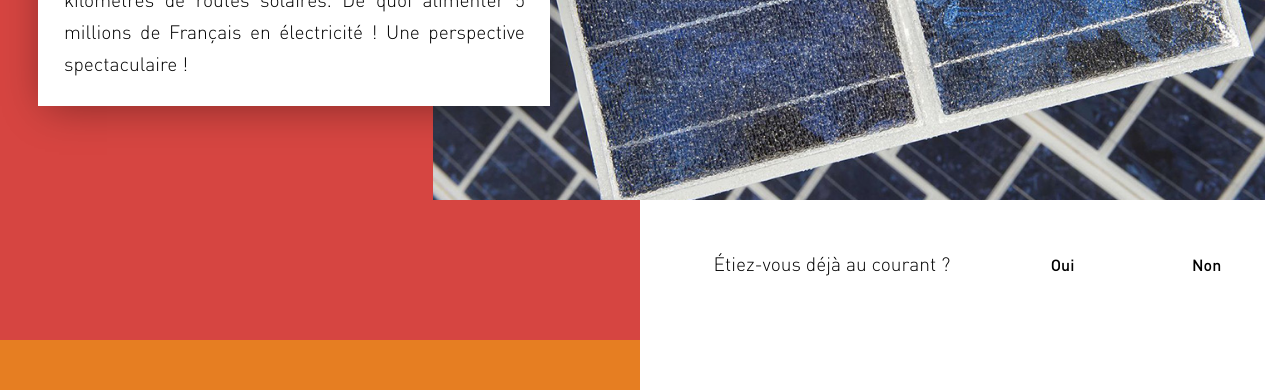
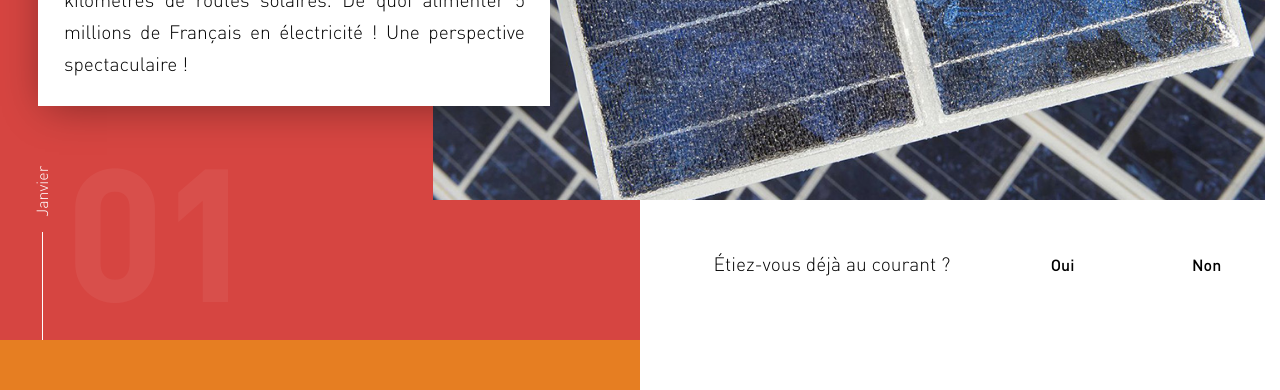
Before and after one commit to T-Zahil/hetic-p2019-groupe15, a website: page src/index.html in a window 1280 px wide. Shown: the part 1260-1650 px from the top of the page. Drawn offline with nearby package versions, Linux system fonts and the light colour scheme; some packages are replaced by stand-ins of ours; files that its build step writes are made by us from their sources.

Commit message:
[month] Add month name and number

```diff
--- a/src/index.html
+++ b/src/index.html
@@ -74,7 +74,13 @@
 
                 <div class="month__back">
                     <div class="month__backPicture" data-src="img/january.jpg"></div>
-                <div class="month__backTheme"></div>
+                    <div class="month__backTheme">
+                        <div class="infos">
+                            <span class="infos__month">Janvier</span>
+                            <div class="infos__line"></div>
+                            <div class="infos__number">01</div>
+                        </div>
+                    </div>
                     <div class="month__backSurvey">
                         <div class="backSurvey__question">Étiez-vous déjà au courant ?</div>
                         <div class="backSurvey__answer">
--- a/src/scss/global/_months.scss
+++ b/src/scss/global/_months.scss
@@ -134,6 +134,8 @@
 }
 
 .month__backTheme {
+    display: flex;
+    align-items: flex-end;
     width: 100%;
     height: 35%;
     @include large {
@@ -141,6 +143,50 @@
         width:50%;
         order: -1;
     }
+}
+
+.infos {
+    display: flex;
+    align-items: center;
+    justify-content: flex-end;
+    color: #fff;
+    font-family: 'Dinpro';
+    flex-direction: column;
+    font-size: 1rem;
+    height: 27%;
+    flex-wrap: wrap;
+    margin-left: 5%;
+    @include mobile {
+        display: none;
+    }
+}
+
+.infos__month {
+    order: 1;
+    height: 30%;
+    font-weight: 300;
+    font-size: 1rem;
+    padding-top: 6%;
+    writing-mode: vertical-lr;
+    text-orientation: sideways;
+    transform: rotate(180deg);
+}
+
+.infos__line {
+    width: 1px;
+    height: 50%;
+    order: 2;
+    background-color: white;
+}
+
+.infos__number {
+    height: 100%;
+    width: 18vw;
+    font-size: 11rem;
+    font-weight: 900;
+    opacity: 0.05;
+    margin-left: 5%;
+    order: 3;
 }
 
 .month__backSurvey {
```
Lines whose indentation alone changed are shown as unchanged.
